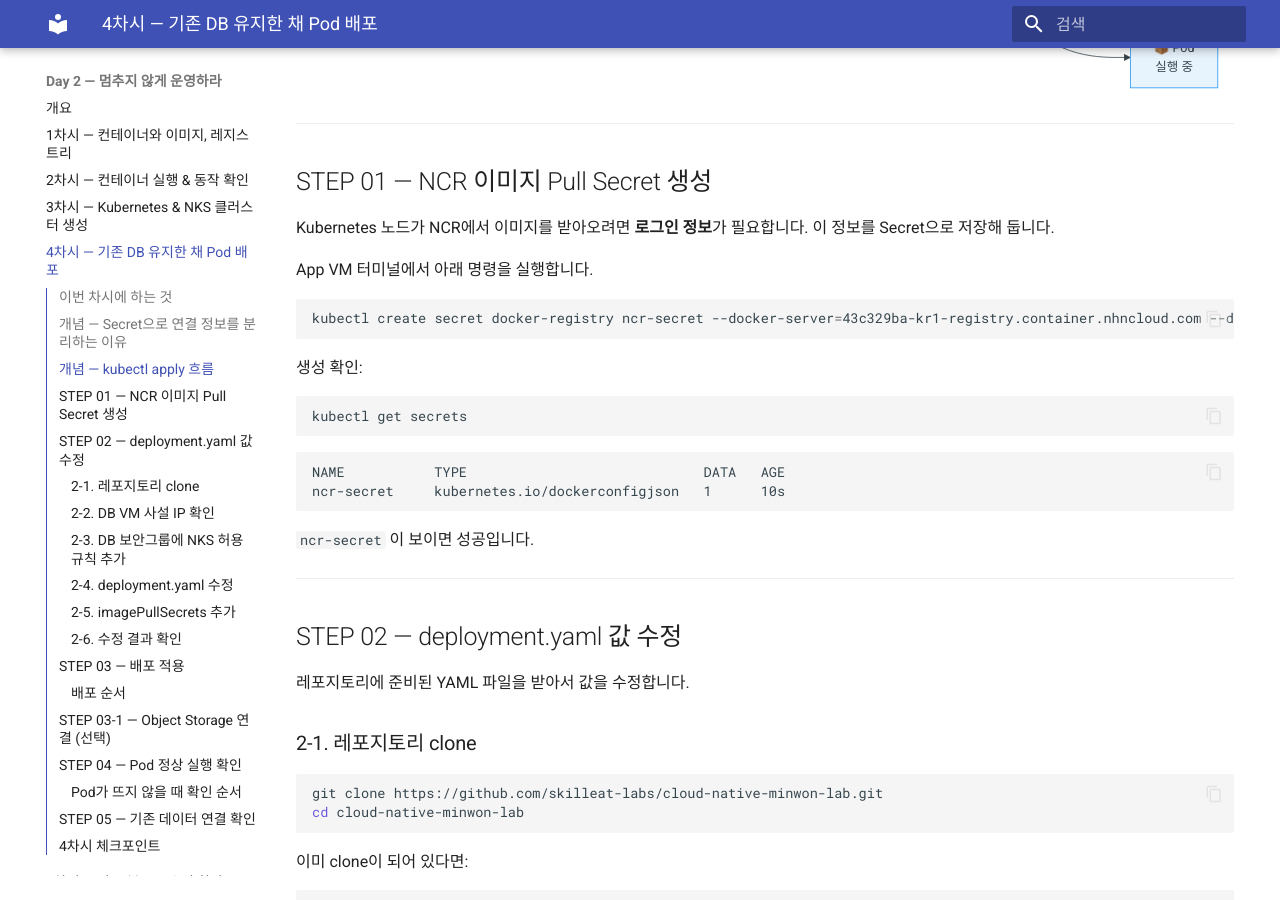
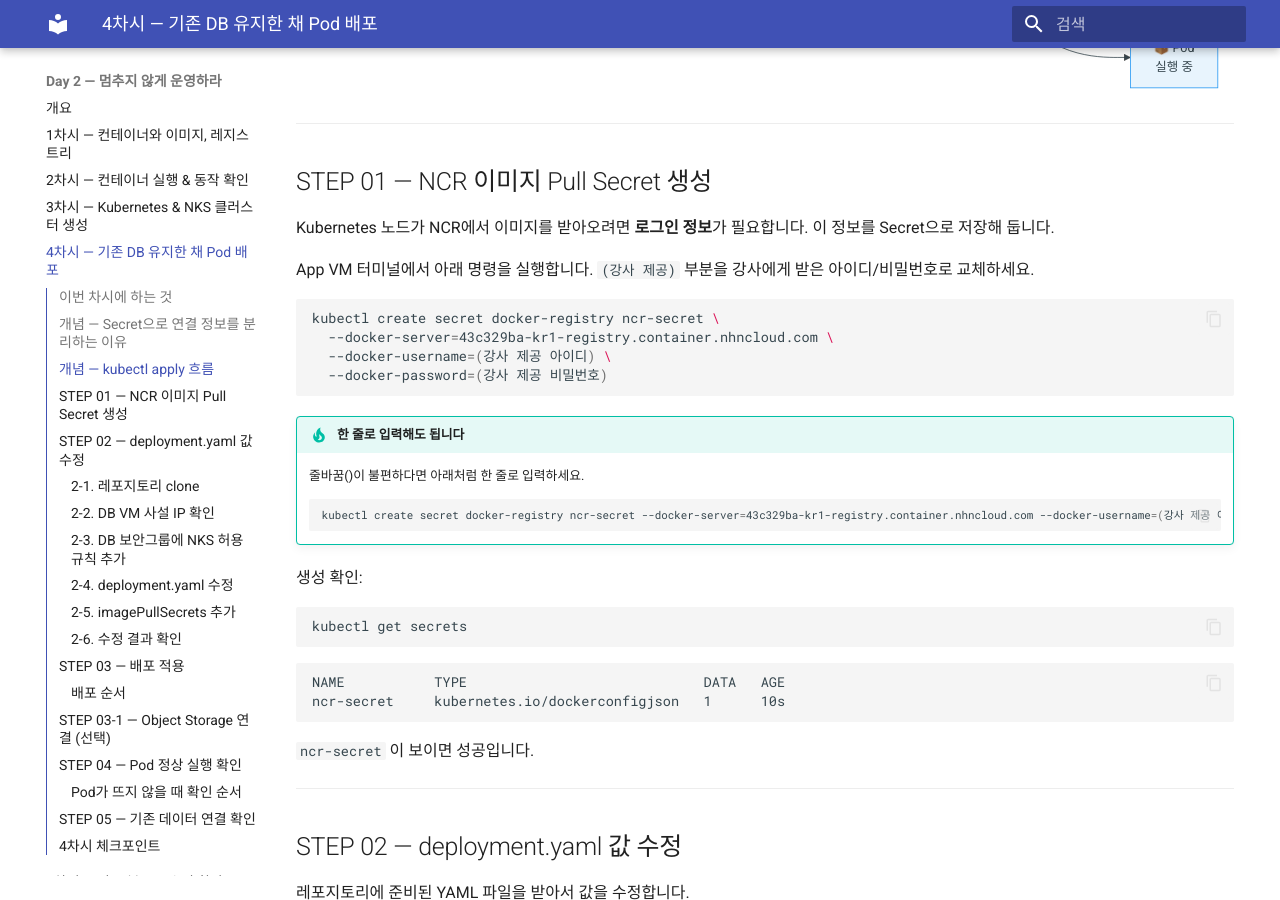
Before and after one commit to skilleat-labs/cloud-native-minwon-lab, an MkDocs documentation site: the page built from docs/day2/session4.md, in a window 1280 px wide and 900 px high, scrolled down 1316 px. Built offline with MkDocs 1.6.1 and Material for MkDocs 9.7.7, drawn with Linux system fonts in a browser that asks for light colours.

Commit message:
session4: NCR secret 명령어 인증 정보 플레이스홀더로 복구

````diff
--- a/docs/day2/session4.md
+++ b/docs/day2/session4.md
@@ -62,10 +62,20 @@ Kubernetes 노드가 NCR에서 이미지를 받아오려면 **로그인 정보**
 이 정보를 Secret으로 저장해 둡니다.
 
 App VM 터미널에서 아래 명령을 실행합니다.
+`(강사 제공)` 부분을 강사에게 받은 아이디/비밀번호로 교체하세요.
 
 ```bash
-kubectl create secret docker-registry ncr-secret --docker-server=43c329ba-kr1-registry.container.nhncloud.com --docker-username=IYCPXnTgoKcm9mKlqmRD --docker-password=hagfeho4i2NHOgfw
+kubectl create secret docker-registry ncr-secret \
+  --docker-server=43c329ba-kr1-registry.container.nhncloud.com \
+  --docker-username=(강사 제공 아이디) \
+  --docker-password=(강사 제공 비밀번호)
 ```
+
+!!! tip "한 줄로 입력해도 됩니다"
+    줄바꿈(\)이 불편하다면 아래처럼 한 줄로 입력하세요.
+    ```bash
+    kubectl create secret docker-registry ncr-secret --docker-server=43c329ba-kr1-registry.container.nhncloud.com --docker-username=(강사 제공 아이디) --docker-password=(강사 제공 비밀번호)
+    ```
 
 생성 확인:
 
````
